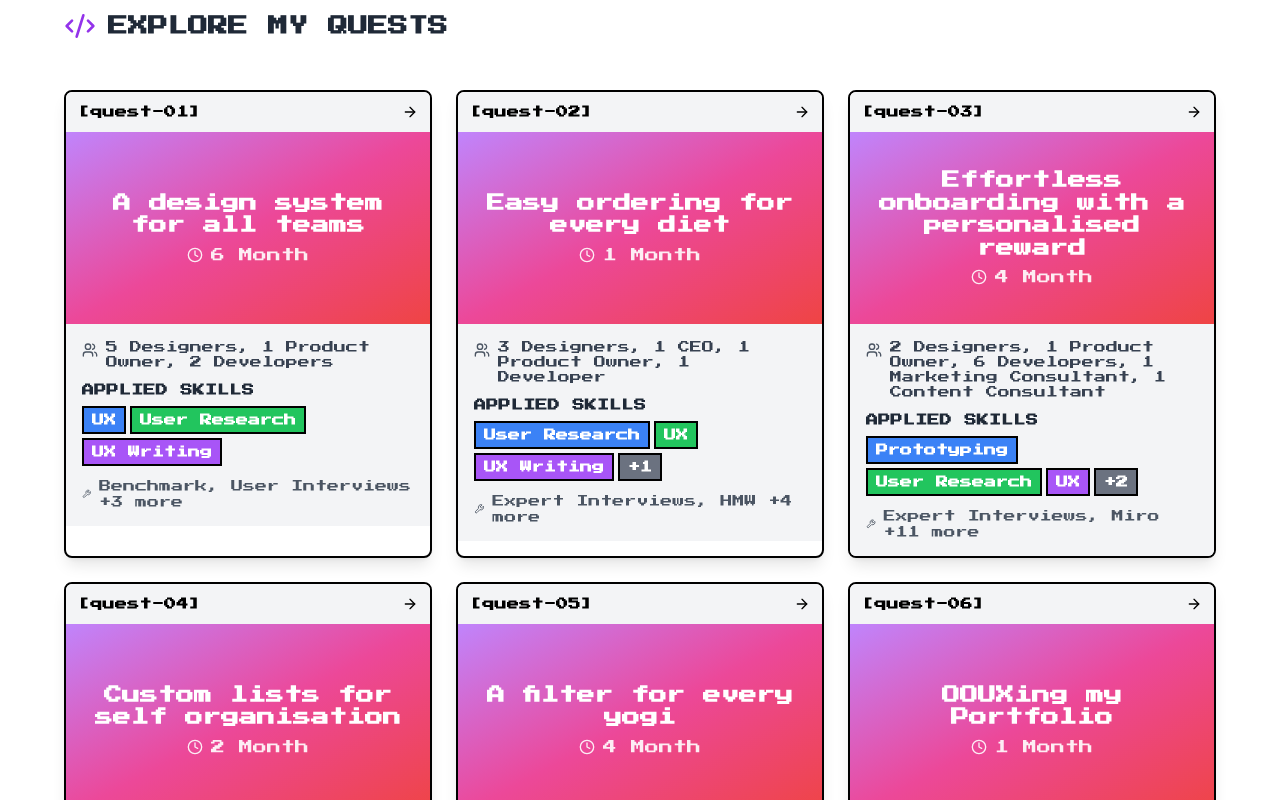
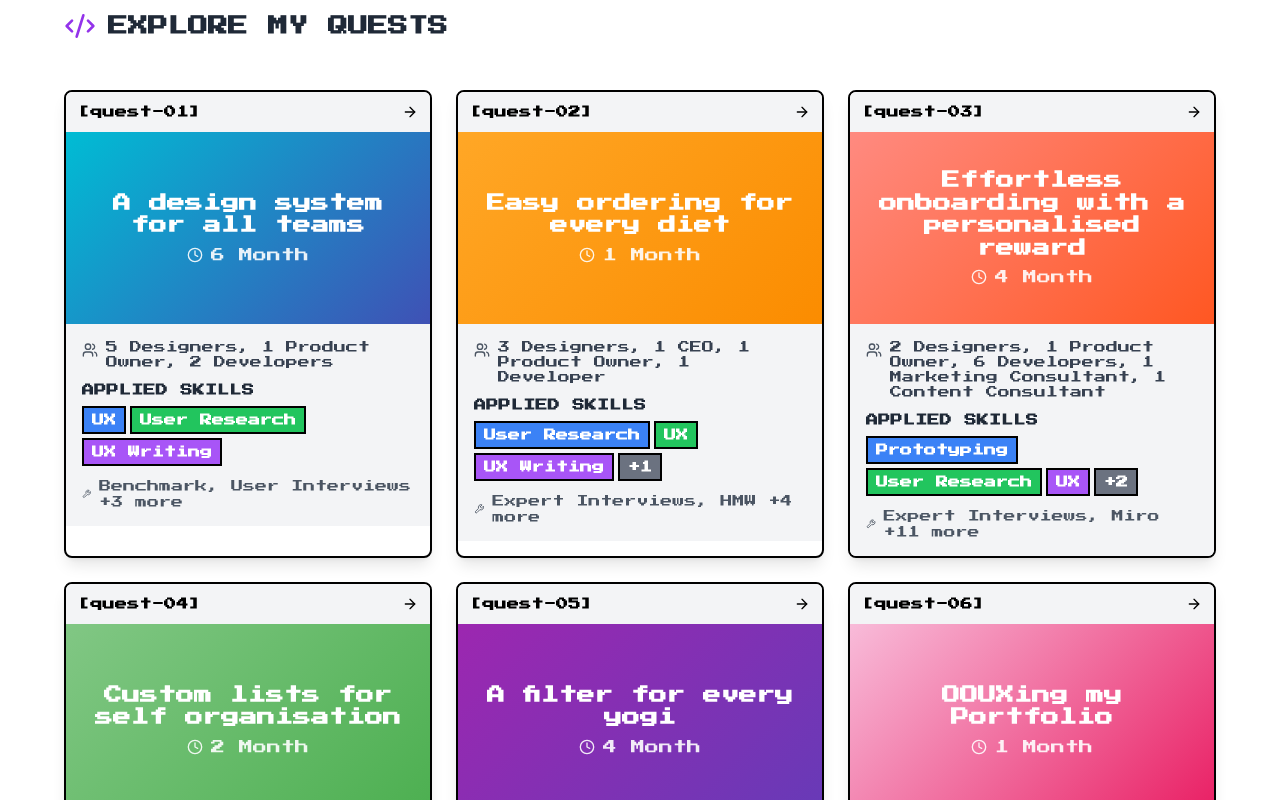
Before and after one commit to dLaMothe/portfolio, a Next.js app: page / in a window 1280 px wide. Shown: the part 1220-2020 px from the top of the page. Built offline with nearby package versions, Linux system fonts and the light colour scheme.

Commit message:
Update portfolio links and improve quest gradiants

```diff
--- a/src/app/globals.css
+++ b/src/app/globals.css
@@ -47,26 +47,26 @@ body {
 
   /* Quest gradient backgrounds */
   .bg-quest-1 {
-    background: linear-gradient(135deg, #d299c2 0%, #fef9d7 100%);
+    background: linear-gradient(135deg, #00bcd4 0%, #3f51b5 100%);
   }
 
   .bg-quest-2 {
-    background: linear-gradient(135deg, #89f7fe 0%, #66a6ff 100%);
+    background: linear-gradient(135deg, #ffa726 0%, #fb8c00 100%);
   }
 
   .bg-quest-3 {
-    background: linear-gradient(135deg, #fdbb2d 0%, #22c1c3 100%);
+    background: linear-gradient(135deg, #ff8a80 0%, #ff5722 100%);
   }
 
   .bg-quest-4 {
-    background: linear-gradient(135deg, #ff9a9e 0%, #fecfef 100%);
+    background: linear-gradient(135deg, #81c784 0%, #4caf50 100%);
   }
 
   .bg-quest-5 {
-    background: linear-gradient(135deg, #ffecd2 0%, #fcb69f 100%);
+    background: linear-gradient(135deg, #9c27b0 0%, #673ab7 100%);
   }
 
   .bg-quest-6 {
-    background: linear-gradient(135deg, #a8edea 0%, #fed6e3 100%);
+    background: linear-gradient(135deg, #f8bbd9 0%, #e91e63 100%);
   }
 }
--- a/src/components/ContactSection.tsx
+++ b/src/components/ContactSection.tsx
@@ -1,6 +1,6 @@
 import React from "react";
 import portfolioData from "@/data/portfolio.json";
-import { Mail, Github, Linkedin } from "lucide-react";
+import { Mail, Linkedin } from "lucide-react";
 
 export default function ContactSection() {
   const { contact } = portfolioData;
@@ -23,17 +23,7 @@ export default function ContactSection() {
           </a>
 
           <a
-            href={`https://github.com/${contact.github}`}
-            target="_blank"
-            rel="noopener noreferrer"
-            className="flex items-center gap-3 bg-gray-700 hover:bg-gray-600 px-4 py-2 rounded-lg transition-colors"
-          >
-            <Github className="w-4 h-4" />
-            <span className="text-xs">GitHub</span>
-          </a>
-
-          <a
-            href={`https://linkedin.com/in/${contact.linkedin}`}
+            href={contact.linkedin}
             target="_blank"
             rel="noopener noreferrer"
             className="flex items-center gap-3 bg-blue-700 hover:bg-blue-800 px-4 py-2 rounded-lg transition-colors"
--- a/src/components/QuestsSection.tsx
+++ b/src/components/QuestsSection.tsx
@@ -77,7 +77,7 @@ export default function QuestsSection() {
 
               {/* Large Gradient Area */}
               <div
-                className={`relative h-48 ${quest.gradient} bg-gradient-to-br from-purple-400 via-pink-500 to-red-500 overflow-hidden`}
+                className={`relative h-48 bg-${quest.gradient} overflow-hidden`}
               >
                 <div className="absolute inset-0 flex items-center justify-center">
                   <div className="text-center text-white">
--- a/src/data/portfolio.json
+++ b/src/data/portfolio.json
@@ -487,8 +487,7 @@
   "contact": {
     "title": "LET'S EMBARK ON A QUEST TOGETHER",
     "description": "Ready to bring your ideas to life? Let's connect and create something amazing together.",
-    "email": "hello@example.com",
-    "github": "yourusername",
-    "linkedin": "yourprofile"
+    "email": "carina.lea.meyer@gmail.com",
+    "linkedin": "https://linkedin.com/in/carina-meyer-5824b69a"
   }
 }
--- a/tailwind.config.ts
+++ b/tailwind.config.ts
@@ -24,12 +24,12 @@ const config: Config = {
         "gradient-conic":
           "conic-gradient(from 180deg at 50% 50%, var(--tw-gradient-stops))",
         "hero-gradient": "linear-gradient(135deg, #a8edea 0%, #fed6e3 100%)",
-        "quest-1": "linear-gradient(135deg, #d299c2 0%, #fef9d7 100%)",
-        "quest-2": "linear-gradient(135deg, #89f7fe 0%, #66a6ff 100%)",
-        "quest-3": "linear-gradient(135deg, #fdbb2d 0%, #22c1c3 100%)",
-        "quest-4": "linear-gradient(135deg, #ff9a9e 0%, #fecfef 100%)",
-        "quest-5": "linear-gradient(135deg, #ffecd2 0%, #fcb69f 100%)",
-        "quest-6": "linear-gradient(135deg, #a8edea 0%, #fed6e3 100%)",
+        "quest-1": "linear-gradient(135deg, #00bcd4 0%, #3f51b5 100%)",
+        "quest-2": "linear-gradient(135deg, #ffa726 0%, #fb8c00 100%)",
+        "quest-3": "linear-gradient(135deg, #ff8a80 0%, #ff5722 100%)",
+        "quest-4": "linear-gradient(135deg, #81c784 0%, #4caf50 100%)",
+        "quest-5": "linear-gradient(135deg, #9c27b0 0%, #673ab7 100%)",
+        "quest-6": "linear-gradient(135deg, #f8bbd9 0%, #e91e63 100%)",
       },
       colors: {
         "skill-blue": "#4facfe",
```
